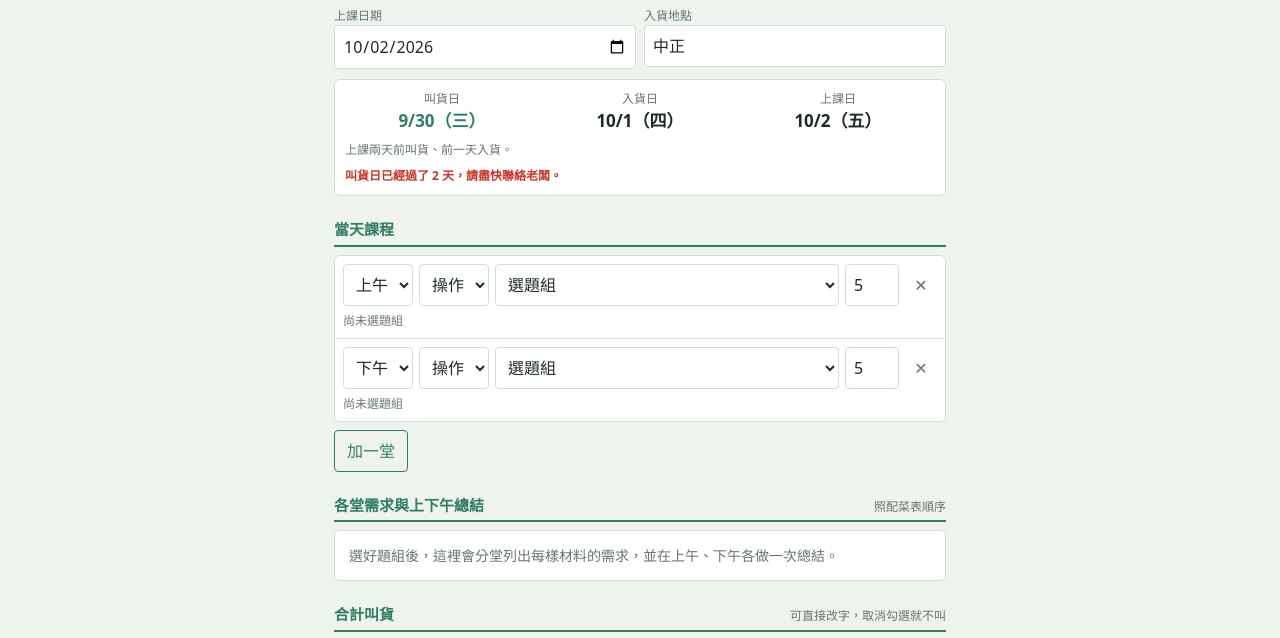
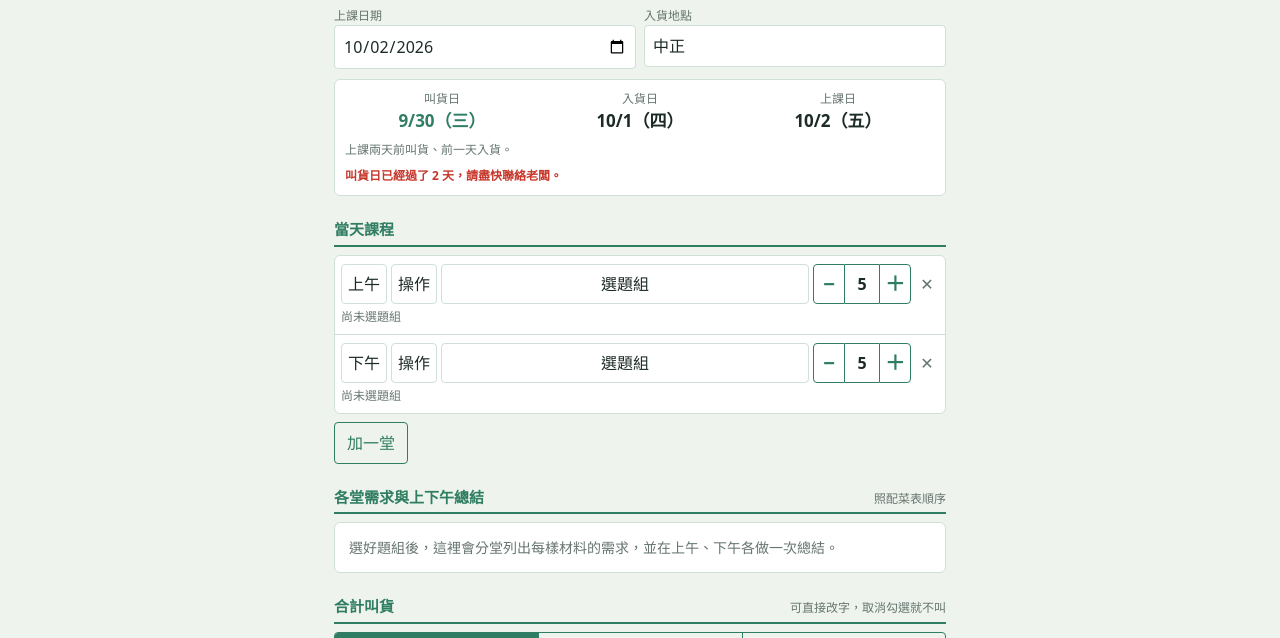
Before and after one commit to Aji-JP/jiaohuo, a plain HTML site: page index.html in a window 1280 px wide. Shown: the part 80-718 px from the top of the page. Drawn offline with Linux system fonts and the light colour scheme.

Commit message:
Add files via upload

```diff
--- a/index.html
+++ b/index.html
@@ -43,9 +43,16 @@ button.x{border-color:transparent;color:var(--mute);padding:8px}
 .top{display:grid;grid-template-columns:1fr 1fr;gap:8px}
 .top label,.f label{font-size:12px;color:var(--mute);display:block}
 .top input{width:100%}
-.ses{display:grid;grid-template-columns:70px 70px 1fr 54px 32px;gap:6px;padding:8px;border-bottom:1px solid var(--rule-soft);align-items:center}
+.ses{display:grid;grid-template-columns:46px 46px minmax(0,1fr) 98px 24px;gap:4px;padding:8px 6px;border-bottom:1px solid var(--rule-soft);align-items:center}
 .ses:last-of-type{border-bottom:0}
-.ses select,.ses input{width:100%}
+.ses select{width:100%;height:40px;padding:0 4px;appearance:none;-webkit-appearance:none;text-align:center;text-align-last:center}
+.ses .x{padding:0;height:40px}
+.stp{display:flex;align-items:center}
+.stp button{width:32px;height:40px;padding:0;font-size:20px;line-height:1;font-weight:700}
+.stp button:first-child{border-radius:4px 0 0 4px}
+.stp button:last-child{border-radius:0 4px 4px 0}
+.stp input{width:34px;height:40px;padding:0;text-align:center;border-radius:0;border-left:0;border-right:0;border-color:var(--rule);font-weight:700;font-size:16px;-moz-appearance:textfield}
+.stp input::-webkit-outer-spin-button,.stp input::-webkit-inner-spin-button{-webkit-appearance:none;margin:0}
 .ses .dishes{grid-column:1/-1;font-size:12px;color:var(--mute)}
 .line{display:grid;grid-template-columns:28px 1fr;gap:4px 6px;padding:7px 8px;border-bottom:1px solid var(--rule-soft);align-items:center}
 .line:last-child{border-bottom:0}
@@ -292,7 +299,9 @@ function drawSes(){
     '<select data-k="time" aria-label="時段">'+TIMES.map(l=>'<option'+(l===s.time?' selected':'')+'>'+l+'</option>').join('')+'</select>'+
     '<select data-k="kind" aria-label="示範或操作">'+KINDS.map(l=>'<option'+(l===s.kind?' selected':'')+'>'+l+'</option>').join('')+'</select>'+
     '<select data-k="set" aria-label="題組">'+setOpts(s.set)+'</select>'+
+    '<div class="stp"><button data-step="-1" aria-label="減少一份">−</button>'+
     '<input data-k="n" type="number" min="0" step="1" inputmode="numeric" value="'+s.n+'" aria-label="份數">'+
+    '<button data-step="1" aria-label="增加一份">＋</button></div>'+
     '<button class="x" data-del aria-label="刪除這堂">✕</button>'+
     '<div class="dishes">'+(s.set?esc(getSet(s.set).d.join('、'))+'，'+s.n+' 份':'尚未選題組')+'</div></div>').join('')||'<div class="empty">按「加一堂」開始。</div>';
 }
@@ -339,7 +348,8 @@ function toast(id,msg){$(id).textContent=msg;setTimeout(()=>{if($(id).textConten
 
 $('ses').addEventListener('change',e=>{const row=e.target.closest('.ses');if(!row)return;const s=ses[+row.dataset.i],k=e.target.dataset.k;
   if(k==='n')s.n=Math.max(0,+e.target.value||0);else s[k]=e.target.value;if(k==='kind'){if(s.kind==='示範')s.n=1;else if(s.n===1)s.n=5}drawSes();recalc()});
-$('ses').addEventListener('click',e=>{if(e.target.closest('[data-del]')){ses.splice(+e.target.closest('.ses').dataset.i,1);drawSes();recalc()}});
+$('ses').addEventListener('click',e=>{const sb=e.target.closest('[data-step]');if(sb){const s=ses[+sb.closest('.ses').dataset.i];s.n=Math.max(0,(+s.n||0)+(+sb.dataset.step));drawSes();recalc();return}
+  if(e.target.closest('[data-del]')){ses.splice(+e.target.closest('.ses').dataset.i,1);drawSes();recalc()}});
 $('addSes').onclick=()=>{ses.push({time:ses.length?ses[ses.length-1].time:'上午',kind:'示範',set:'',n:1});drawSes()};
 $('addLine').onclick=()=>{manual.push({text:'',on:true,hint:''});drawLines();const a=$('lines').querySelectorAll('input[type=text]');a[a.length-1].focus()};
 function lineEvt(e){const row=e.target.closest('.line');if(!row)return;const arr=row.dataset.kind==='m'?manual:lines,l=arr[+row.dataset.i];
```
